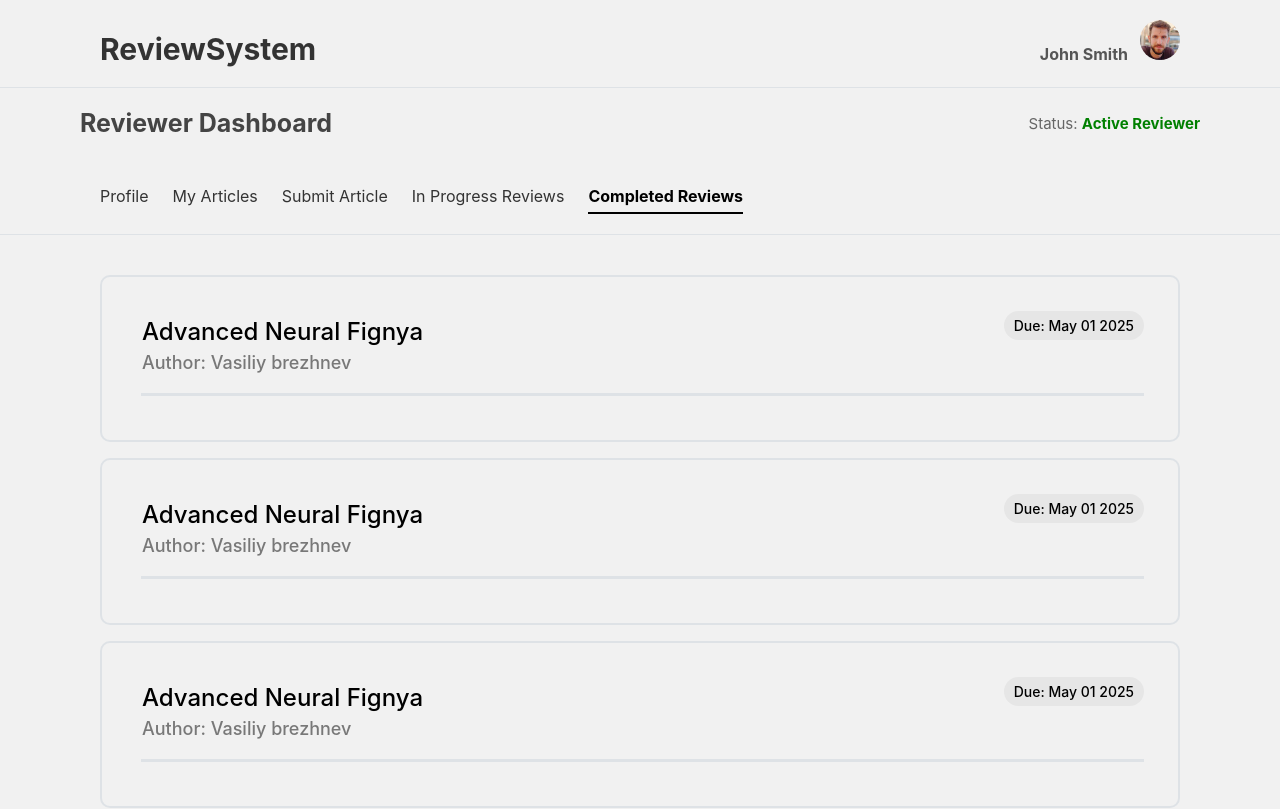
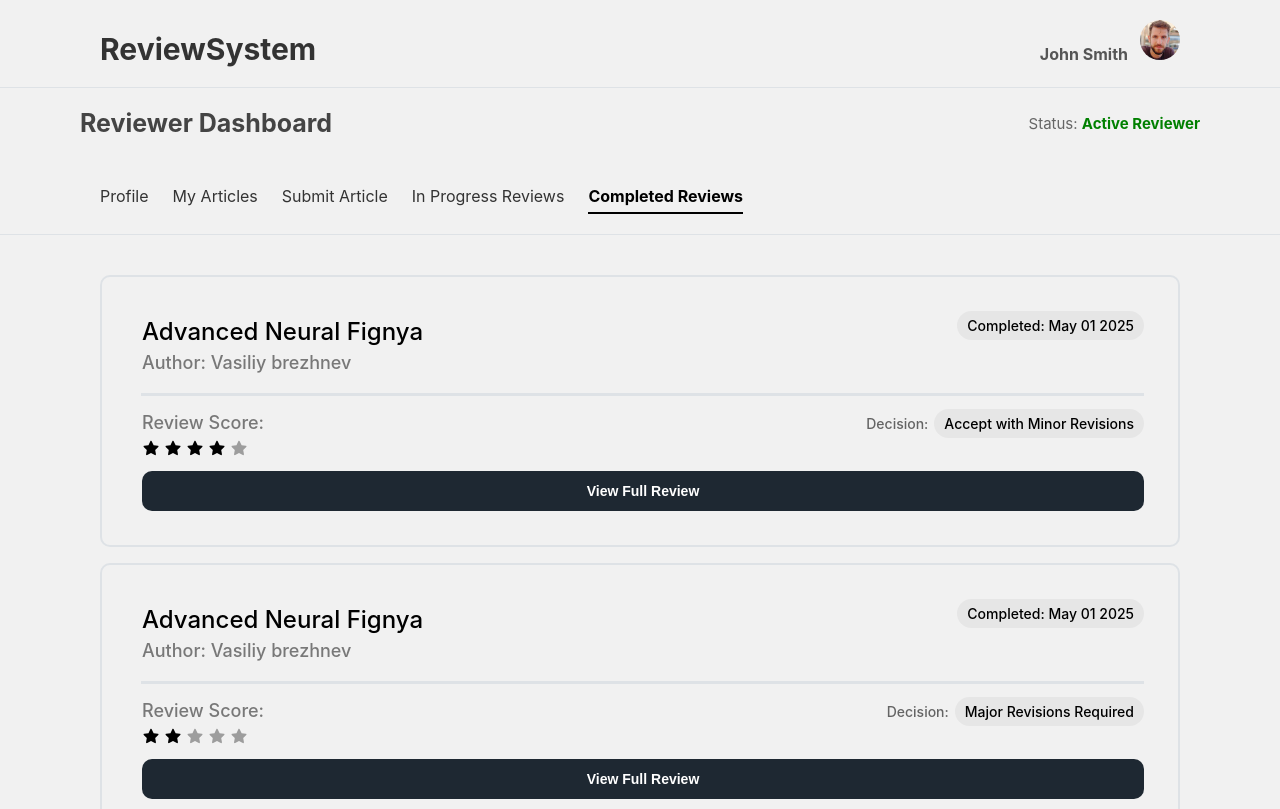
Before and after one commit to Ziragon/FinalActVisualProgramming, a React (Create React App) app in the folder final-project/: page /completedReviews in a window 1280 px wide. Shown: the top 809 px of the page. Built offline with nearby package versions, Linux system fonts and the light colour scheme.

Commit message:
Реализован визуал страницы с завершенными ревью

```diff
--- a/final-project/src/App.css
+++ b/final-project/src/App.css
@@ -1,4 +1,4 @@
-.white_button, .black_button {
+.white_button, .black_button, .black_button_cover {
     background-color: rgb(245, 245, 245);
     border: 2px solid rgb(220, 220, 220);
     border-radius: 10px;
@@ -12,11 +12,15 @@
     animation: fadeIn 0.5s ease-out 0.8s both;
 }
 
-.black_button {
+.black_button, .black_button_cover {
     background-color: rgb(30,40,50);
     border: 0px;
     color: white;
     padding-inline: 10px;
+}
+
+.black_button_cover {
+    width: 100%;
 }
 
 .white_button:hover {
@@ -32,19 +36,13 @@
     box-shadow: none;
 }
 
-.black_button {
-    background-color: rgb(30, 40, 50);
-    color: white;
-    padding-inline: 10px;
-}
-
-.black_button:hover {
+.black_button:hover, .black_button_cover:hover {
     background-color: rgb(20, 30, 40);
     transform: translateY(-1px);
     box-shadow: 0 2px 8px rgba(0, 0, 0, 0.2);
 }
 
-.black_button:active {
+.black_button:active, .black_button_cover:active {
     background-color: rgb(10, 20, 30);
     transform: translateY(0);
     box-shadow: none;
--- a/final-project/src/components/completedReviews/CompletedReviewsBlock.jsx
+++ b/final-project/src/components/completedReviews/CompletedReviewsBlock.jsx
@@ -1,5 +1,6 @@
 import React from 'react';
 import defcl from "../../styles/ReviewDefaultClasses.module.css";
+import StarRating from './StarRating';
 
 const CompletedReviewsBlock = ({item}) => {
 
@@ -10,11 +11,27 @@ const CompletedReviewsBlock = ({item}) => {
     return (
         <div className={defcl.rew_complete_block}>
             <div className={defcl.right_float_block}>
-                <p className={defcl.p_date}>Due: {item.completeDate.toDateString().slice(4)}</p>
+                <p className={defcl.p_date}>Completed: {item.completeDate.toDateString().slice(4)}</p>
             </div>
             <p className={defcl.p_name}>{item.name}</p>
             <p className={defcl.p_author}>Author: {item.author}</p>
             <hr className={defcl.hr}/>
+            <div className={defcl.flex_block_comp}>
+                <p className={defcl.p_rew_score}>Review Score: </p>
+                <p className={defcl.p_right_float}>Decision:</p>
+                <div className={defcl.right_float_block}>
+                    <p className={defcl.p_date}>{item.decision}</p>
+                </div>
+            </div>
+            <div className={defcl.star_block}>
+                <StarRating rating={item.reviewScore} />
+            </div>
+            <div className={defcl.view_button_block}>
+                <button
+                    onClick={doFunction()}
+                    className='black_button_cover'
+                >View Full Review</button>
+            </div>
         </div>
     )
 }
--- /dev/null
+++ b/final-project/src/components/completedReviews/StarRating.jsx
@@ -0,0 +1,29 @@
+import React from "react";
+import defcl from "../../styles/ReviewDefaultClasses.module.css";
+import starIcon from "../../styles/img/star.svg"; // Импорт SVG
+
+const StarRating = ({ rating = 0, maxStars = 5 }) => {
+    return (
+        <div className={defcl.star_rating}>
+            {[...Array(maxStars)].map((_, index) => {
+                const starValue = index + 1;
+                return (
+                    <span
+                        key={starValue}
+                        className={starValue <= rating ? defcl.active : defcl.star}
+                    >
+                    <img
+                        src={starIcon}
+                        alt="Star"
+                        width="18"
+                        height="18"
+                        className={defcl.star_icon}
+                    />
+                    </span>
+                );
+            })}
+        </div>
+    );
+};
+
+export default StarRating;
--- a/final-project/src/components/reviewProgress/InProgressBlock.jsx
+++ b/final-project/src/components/reviewProgress/InProgressBlock.jsx
@@ -19,7 +19,7 @@ const InProgressBlock = ({item}) => {
                         style={{ width: `${item.progress}%` }}
                     ></div>
                 </div>
-                <div className={defcl.flex_block}>
+                <div className={defcl.flex_block_inprog}>
                     <p className={defcl.p_progress}>Progress: {item.progress}%</p>
                     <p className={defcl.p_date_remaining}>{item.remaining} remaining</p>
                     <div className={defcl.buttons}>
--- a/final-project/src/styles/ReviewDefaultClasses.module.css
+++ b/final-project/src/styles/ReviewDefaultClasses.module.css
@@ -54,7 +54,21 @@
     border-radius: 6px;
     padding: 24px;
     overflow: hidden;
-    animation: fadeIn 0.5s ease-out var(--delay, 0.3s) both;
+    animation: fadeIn 0.5s ease-out var(--delay, 0.5s) both;
+}
+
+.star_block {
+    margin-left: 6px;
+    animation: fadeIn 0.5s ease-out var(--delay, 0.65s) both;
+}
+
+
+.view_button_block {
+    display: flex;
+    justify-content: center;
+    animation: fadeIn 0.5s ease-out var(--delay, 0.7s) both;
+    margin-left: 6px;
+    margin-top: 10px;
 }
 
 /* Задержки для последовательного появления блоков */
@@ -71,11 +85,15 @@
     animation: fadeIn 0.6s ease-out 0.2s both;
 }
 
-.flex_block {
+.flex_block_inprog, .flex_block_comp {
     display: flex;
     flex-wrap: wrap;
     align-items: baseline;
     gap: 10px;
+}
+
+.flex_block_comp {
+    gap: 0px;
 }
 
 .time_div {
@@ -96,7 +114,7 @@
     animation: fadeIn 0.5s ease-out 0.6s both;
 }
 
-.p, .p_header, .p_name, .p_author, .p_abstract, .p_exp_time, .p_date, .p_date_remaining, .p_progress {
+.p, .p_header, .p_name, .p_author, .p_abstract, .p_exp_time, .p_date, .p_date_remaining, .p_progress, .p_right_float, .p_rew_score {
     margin: 6px;
     font-size: 18px;
 }
@@ -155,6 +173,22 @@
     animation: slideInRight 0.5s ease-out 0.75s both;
 }
 
+.p_right_float {
+    float: right;
+    font-weight: 500;
+    font-size: 14px;
+    color: rgb(100, 100, 100);
+    padding: 0px;
+    animation: fadeIn 0.6s ease-out 0.2s both;
+}
+
+.p_rew_score {
+    color: rgb(120, 120, 120);
+    font-weight: 500;
+    animation: fadeIn 0.5s ease-out 0.55s both;
+    margin-right: auto;
+}
+
 .progress_bar_container {
     height: 8px;
     background-color: rgb(230,230,230);
@@ -182,4 +216,24 @@ hr {
     background: #dee2e6;
     margin-block: 10px;
     margin-left: 5px;
+    animation: fadeIn 0.5s ease-out 0.45s both;
 }
+
+.star_rating {
+    display: inline-flex;
+    gap: 4px;
+  }
+
+.star {
+    opacity: 0.35;
+}
+
+.active {
+    opacity: 1;
+}
+
+.star_icon {
+    width: 18px;
+    height: 18px;
+    transition: opacity 0.2s;
+}
```
Also changed, not shown: final-project/src/styles/img/star.svg (added).
